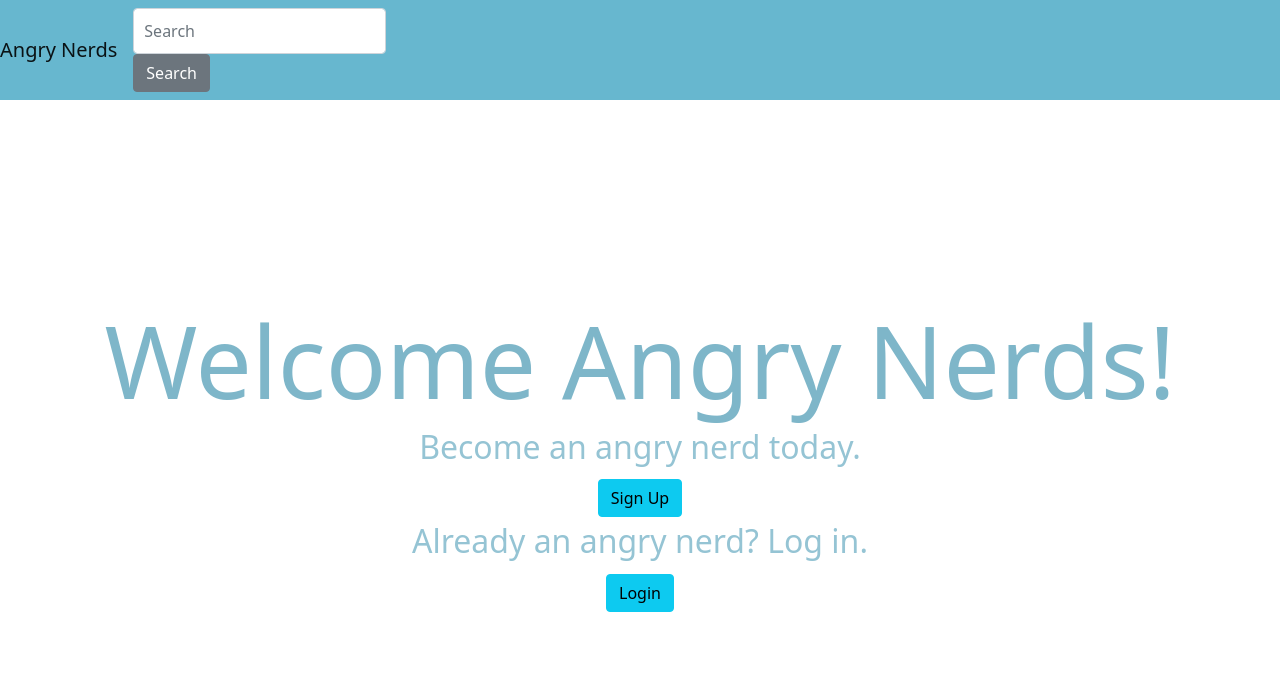
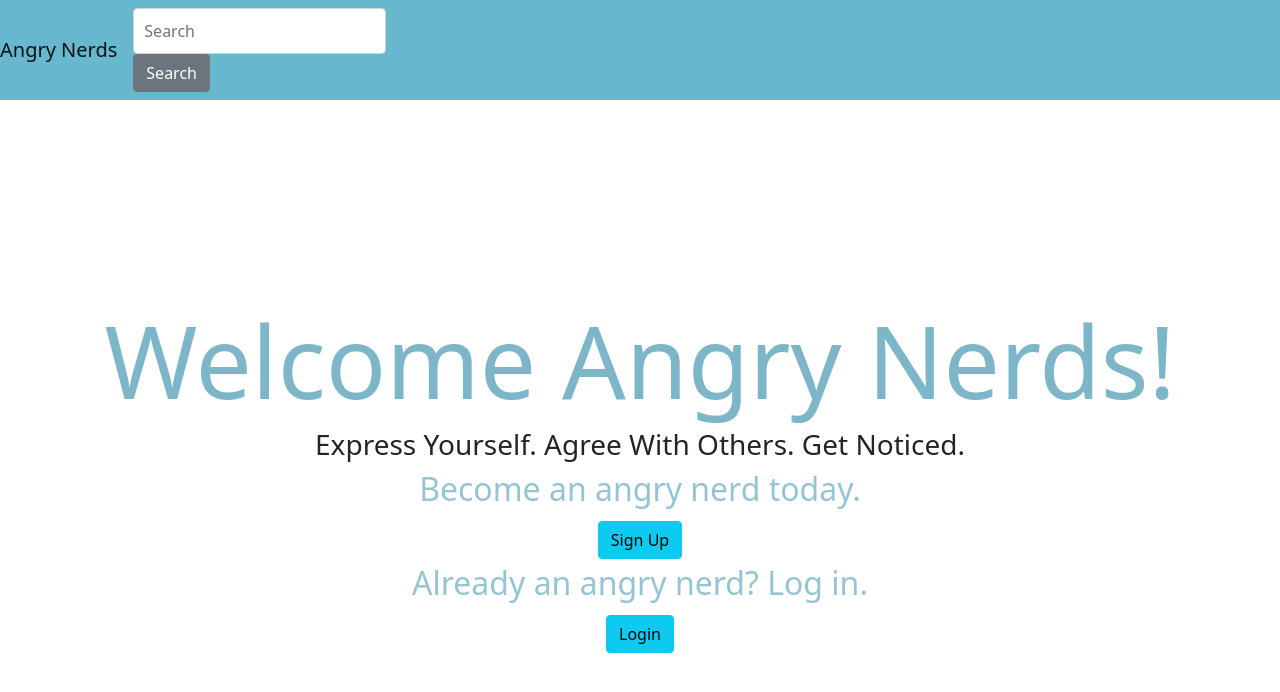
Before and after one commit to RobinKhiv/angry-nerds-fe, a React (Create React App) app: page / in a window 1280 px wide. Shown: the top 692 px of the page. Built offline with nearby package versions, Linux system fonts and the light colour scheme.

Commit message:
updated landing page

```diff
--- a/src/routes/landing/LandingPage.css
+++ b/src/routes/landing/LandingPage.css
@@ -14,6 +14,11 @@ h2 {
     font-size: 20px;
 }
 
+h3 {
+    text-align: center;
+    font-size: 15px;
+}
+
 .btn {
     margin: auto;
 }
--- a/src/routes/landing/LandingPage.js
+++ b/src/routes/landing/LandingPage.js
@@ -7,6 +7,7 @@ export default function LandingPage() {
     <section class="landing">
       <div className="container-xl">
         <h1 class="welcome">Welcome Angry Nerds!</h1>
+        <h3 class="text">Express Yourself.  Agree With Others.  Get Noticed.</h3>
         <h2>Become an angry nerd today.</h2>
         <div class="btns">
           <Link to="/register" className="btn btn-info">Sign Up</Link>
```
Also changed, not shown: 1 other file (tests, documents, lock files or other folders).
